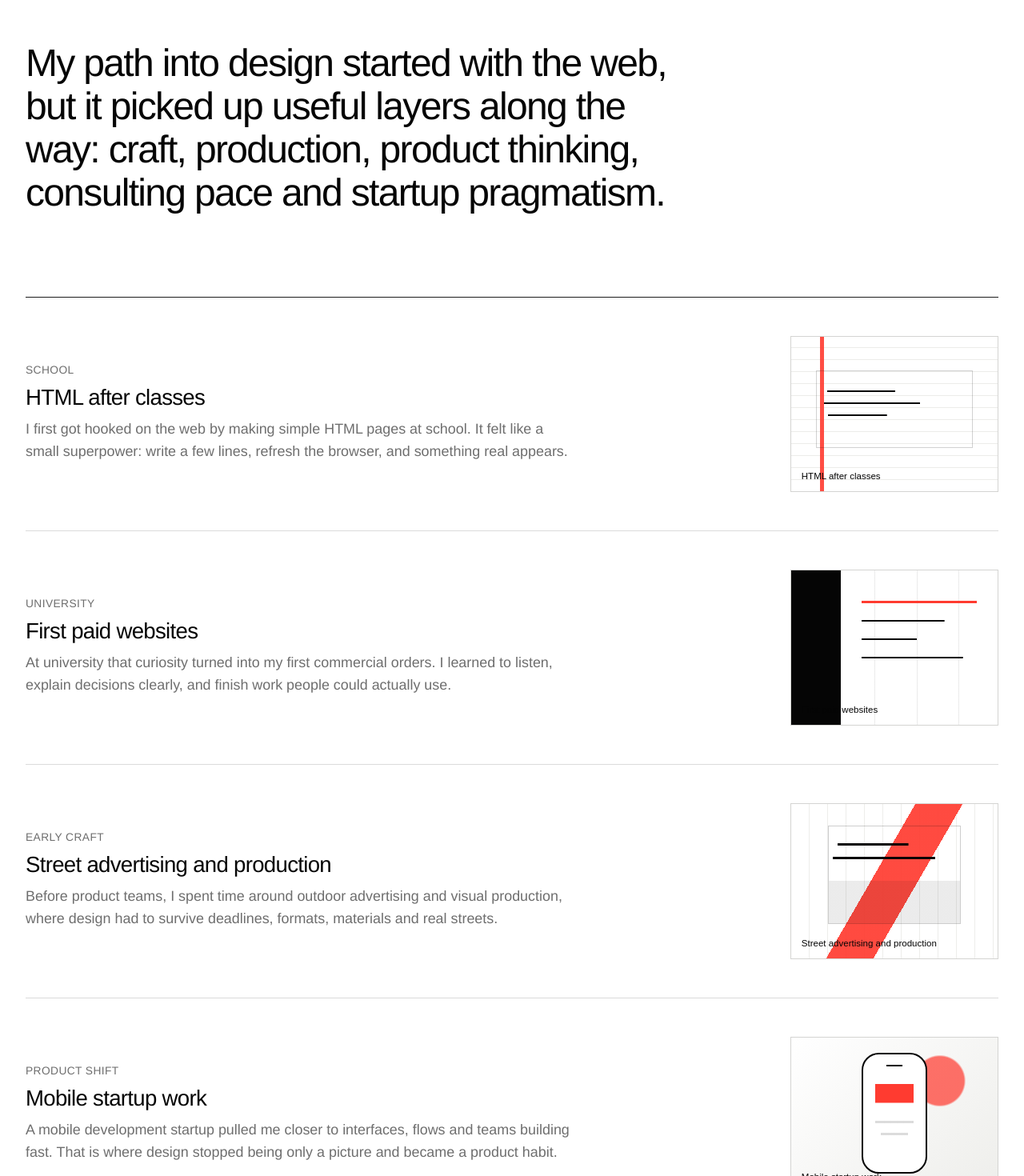
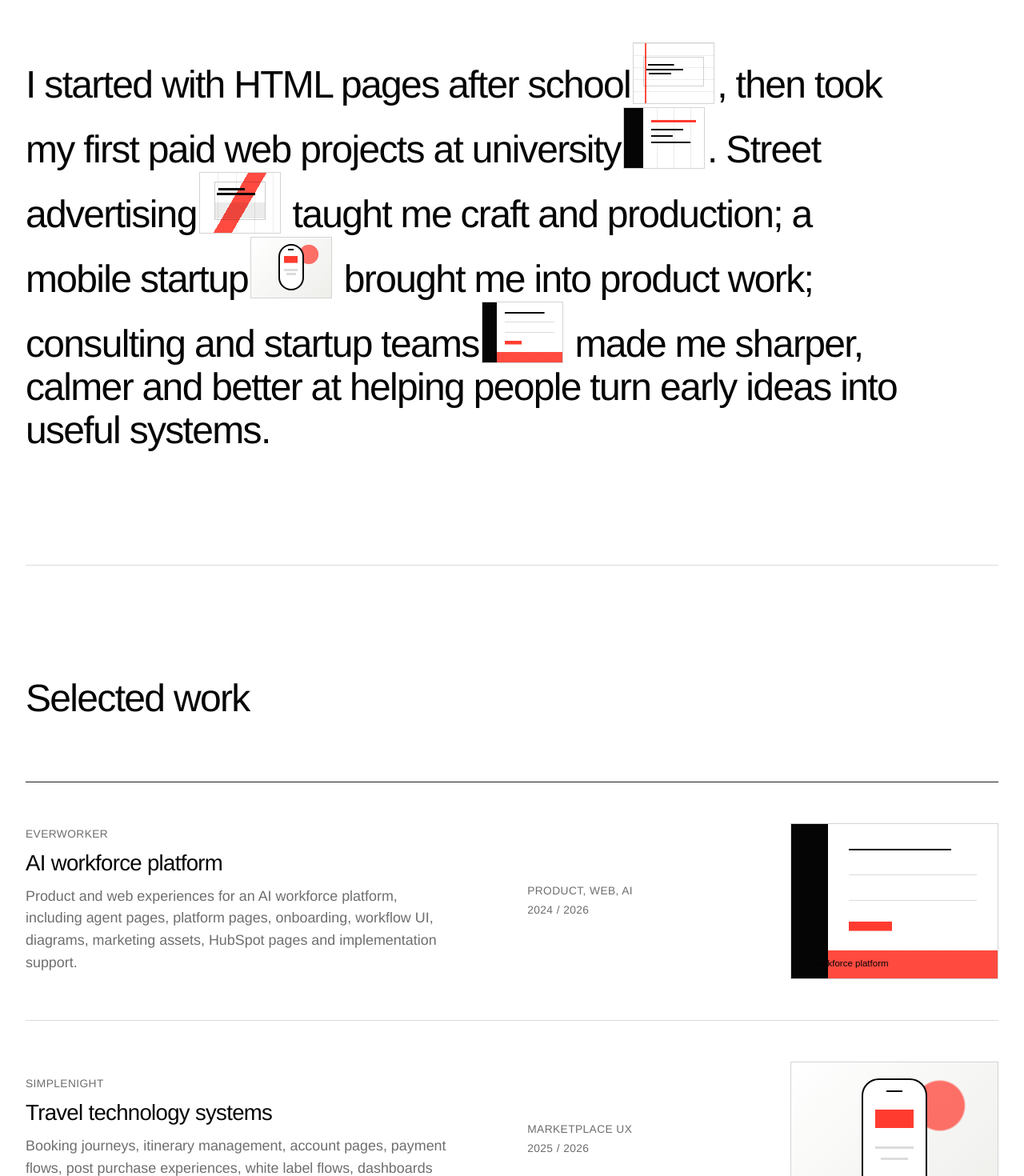
Before and after one commit to miheenko-i/portfolio, a React (Vite) app: page / in a window 1280 px wide. Shown: the part 940-2410 px from the top of the page at 80% size. Built offline with nearby package versions, Linux system fonts and the light colour scheme; a web font is replaced by a local one.

Commit message:
Rework story as inline visual narrative

```diff
--- a/src/main.jsx
+++ b/src/main.jsx
@@ -10,6 +10,7 @@ const selectedWork = [
     company: 'Everworker',
     type: 'Product, web, AI',
     year: '2024 / 2026',
+    visual: 'product',
     text:
       'Product and web experiences for an AI workforce platform, including agent pages, platform pages, onboarding, workflow UI, diagrams, marketing assets, HubSpot pages and implementation support.',
   },
@@ -18,6 +19,7 @@ const selectedWork = [
     company: 'Simplenight',
     type: 'Marketplace UX',
     year: '2025 / 2026',
+    visual: 'mobile',
     text:
       'Booking journeys, itinerary management, account pages, payment flows, post purchase experiences, white label flows, dashboards and partner platforms.',
   },
@@ -26,6 +28,7 @@ const selectedWork = [
     company: 'ISDK',
     type: 'UI / UX, media, web',
     year: '2022 / 2026',
+    visual: 'web',
     text:
       'UI prototypes, dashboards, promo websites, landing pages, pre sales presentations, blog visuals and design systems for internal products and client projects.',
   },
@@ -34,6 +37,7 @@ const selectedWork = [
     company: 'McKinsey & Company',
     type: 'Decks and systems',
     year: '2019 / 2022',
+    visual: 'print',
     text:
       'Executive decks, workshops, print materials, Tableau and Power BI dashboard improvement, complex visual communication and design process coordination.',
   },
@@ -63,44 +67,6 @@ const studioRange = [
   {
     title: 'Dashboards and complex communication',
     type: 'Systems',
-  },
-]
-
-const storySteps = [
-  {
-    period: 'School',
-    title: 'HTML after classes',
-    text:
-      'I first got hooked on the web by making simple HTML pages at school. It felt like a small superpower: write a few lines, refresh the browser, and something real appears.',
-    visual: 'html',
-  },
-  {
-    period: 'University',
-    title: 'First paid websites',
-    text:
-      'At university that curiosity turned into my first commercial orders. I learned to listen, explain decisions clearly, and finish work people could actually use.',
-    visual: 'web',
-  },
-  {
-    period: 'Early craft',
-    title: 'Street advertising and production',
-    text:
-      'Before product teams, I spent time around outdoor advertising and visual production, where design had to survive deadlines, formats, materials and real streets.',
-    visual: 'print',
-  },
-  {
-    period: 'Product shift',
-    title: 'Mobile startup work',
-    text:
-      'A mobile development startup pulled me closer to interfaces, flows and teams building fast. That is where design stopped being only a picture and became a product habit.',
-    visual: 'mobile',
-  },
-  {
-    period: 'Global teams',
-    title: 'Consulting and startup products',
-    text:
-      'International consulting sharpened my communication, and later startup work let me help founders shape products from rough ideas into usable systems. I try to bring calm energy, curiosity and good working relationships into every team.',
-    visual: 'product',
   },
 ]
 
@@ -247,28 +213,19 @@ function App() {
       </header>
 
       <section className="statement reveal">
-        <div className="storyIntro">
-          <p>
-            My path into design started with the web, but it picked up useful layers along the way:
-            craft, production, product thinking, consulting pace and startup pragmatism.
-          </p>
-        </div>
-
-        <div className="storyTimeline">
-          {storySteps.map((step, index) => (
-            <article className="storyStep reveal" key={step.title} style={{ '--i': index }}>
-              <div className="storyCopy">
-                <span>{step.period}</span>
-                <h3>{step.title}</h3>
-                <p>{step.text}</p>
-              </div>
-
-              <button className={`storyPreview preview-${step.visual}`} type="button">
-                <span>{step.title}</span>
-              </button>
-            </article>
-          ))}
-        </div>
+        <p className="storyText">
+          I started with HTML pages after school
+          <button className="inlinePreview preview-html" type="button" aria-label="HTML after classes preview" />, then
+          took my first paid web projects at university
+          <button className="inlinePreview preview-web" type="button" aria-label="First websites preview" />. Street
+          advertising
+          <button className="inlinePreview preview-print" type="button" aria-label="Street advertising preview" /> taught
+          me craft and production; a mobile startup
+          <button className="inlinePreview preview-mobile" type="button" aria-label="Mobile startup preview" /> brought
+          me into product work; consulting and startup teams
+          <button className="inlinePreview preview-product" type="button" aria-label="Startup product preview" /> made
+          me sharper, calmer and better at helping people turn early ideas into useful systems.
+        </p>
       </section>
 
       <section className="section workSection" id="work">
@@ -280,14 +237,17 @@ function App() {
           {selectedWork.map((item, index) => (
             <article className="workRow reveal" key={item.title} style={{ '--i': index }}>
               <div className="workInfo">
+                <span>{item.company}</span>
                 <h3>{item.title}</h3>
                 <p>{item.text}</p>
               </div>
               <div className="workMeta">
-                <span>{item.company}</span>
                 <span>{item.type}</span>
                 <span>{item.year}</span>
               </div>
+              <button className={`workPreview preview-${item.visual}`} type="button">
+                <span>{item.title}</span>
+              </button>
             </article>
           ))}
         </div>
--- a/src/style.css
+++ b/src/style.css
@@ -242,87 +242,65 @@ h1 {
   border-top: 1px solid var(--line);
 }
 
-.storyIntro p {
+.storyText {
   max-width: 1100px;
   font-size: var(--s3);
   line-height: 1.12;
   letter-spacing: -0.035em;
   font-weight: 400;
-  text-wrap: balance;
+  text-wrap: pretty;
 }
 
-.storyTimeline {
-  margin-top: clamp(4rem, 8vw, 7rem);
-  border-top: 1px solid var(--line-strong);
-}
-
-.storyStep {
+.inlinePreview,
+.workPreview {
   position: relative;
-  display: grid;
-  grid-template-columns: repeat(12, minmax(0, 1fr));
-  column-gap: clamp(1.5rem, 3vw, 3rem);
-  align-items: center;
-  min-height: clamp(170px, 18vw, 240px);
-  padding-block: clamp(1.75rem, 4vw, 3rem);
-  border-bottom: 1px solid var(--line);
-}
-
-.storyCopy {
-  grid-column: 1 / span 7;
-  display: grid;
-  gap: 0.65rem;
-}
-
-.storyCopy span {
-  color: var(--muted);
-  font-size: var(--s-1);
-  letter-spacing: 0.03em;
-  line-height: 1.2;
-  text-transform: uppercase;
-}
-
-.storyCopy h3 {
-  font-size: var(--s2);
-  line-height: 1.12;
-  letter-spacing: -0.025em;
-  font-weight: 400;
-}
-
-.storyCopy p {
-  max-width: 700px;
-  color: var(--muted);
-  font-size: var(--s0);
-  line-height: 1.55;
-}
-
-.storyPreview {
-  grid-column: 9 / -1;
-  justify-self: end;
-  position: relative;
-  width: min(100%, 260px);
   aspect-ratio: 4 / 3;
   overflow: hidden;
   border: 1px solid var(--line);
   border-radius: 0;
   background: var(--paper);
   cursor: zoom-in;
-  transform-origin: 82% 50%;
   transition:
     transform 360ms cubic-bezier(0.22, 1, 0.36, 1),
     box-shadow 360ms cubic-bezier(0.22, 1, 0.36, 1),
     border-color 180ms ease;
 }
 
-.storyPreview:hover,
-.storyPreview:focus-visible {
+.inlinePreview {
+  width: clamp(3.6rem, 8vw, 6.6rem);
+  margin: 0 0.22em;
+  vertical-align: -0.42em;
+  transform-origin: 50% 70%;
+}
+
+.workPreview {
+  grid-column: 10 / -1;
+  justify-self: end;
+  width: min(100%, 260px);
+  transform-origin: 82% 50%;
+}
+
+.inlinePreview:hover,
+.inlinePreview:focus-visible,
+.workPreview:hover,
+.workPreview:focus-visible {
   z-index: 4;
   border-color: var(--line-strong);
   box-shadow: 0 1.2rem 4rem rgba(5, 5, 5, 0.14);
   outline: 0;
+}
+
+.inlinePreview:hover,
+.inlinePreview:focus-visible {
+  transform: scale(2.85);
+}
+
+.workPreview:hover,
+.workPreview:focus-visible {
   transform: scale(1.72);
 }
 
-.storyPreview span {
+.workPreview span {
   position: absolute;
   left: 0.8rem;
   bottom: 0.75rem;
@@ -334,8 +312,10 @@ h1 {
   text-align: left;
 }
 
-.storyPreview::before,
-.storyPreview::after {
+.inlinePreview::before,
+.inlinePreview::after,
+.workPreview::before,
+.workPreview::after {
   content: '';
   position: absolute;
   inset: 0;
@@ -498,6 +478,7 @@ h1 {
   display: grid;
   grid-template-columns: repeat(12, minmax(0, 1fr));
   column-gap: clamp(1.5rem, 3vw, 3rem);
+  align-items: center;
   padding-block: clamp(2rem, 4vw, 3.25rem);
   border-bottom: 1px solid var(--line);
   transition: background-color 220ms ease, padding-inline 220ms ease;
@@ -508,22 +489,36 @@ h1 {
 }
 
 .workInfo {
-  grid-column: 1 / span 7;
+  grid-column: 1 / span 6;
   padding-right: clamp(1rem, 4vw, 4rem);
 }
 
 .workMeta {
-  grid-column: 9 / -1;
+  grid-column: 7 / span 2;
   display: grid;
   align-content: start;
-  justify-items: end;
+  justify-items: start;
   gap: 0.45rem;
-  text-align: right;
+  text-align: left;
+}
+
+.workInfo > span,
+.workRow h3,
+.resumeItem h3 {
+  margin-bottom: 0.75rem;
+}
+
+.workInfo > span {
+  display: block;
+  color: var(--muted);
+  font-size: var(--s-1);
+  letter-spacing: 0.03em;
+  line-height: 1.22;
+  text-transform: uppercase;
 }
 
 .workRow h3,
 .resumeItem h3 {
-  margin-bottom: 0.75rem;
   font-size: var(--s2);
   line-height: 1.12;
   letter-spacing: -0.025em;
@@ -786,8 +781,7 @@ h1 {
   .heroAside,
   .sectionHead h2,
   .viewToggle,
-  .storyCopy,
-  .storyPreview,
+  .workPreview,
   .workInfo,
   .workMeta,
   .studioItem,
@@ -812,20 +806,25 @@ h1 {
     border-left: 0;
   }
 
-  .storyStep {
-    grid-template-columns: 1fr;
-    gap: 1.5rem;
-  }
-
-  .storyPreview {
+  .workPreview {
     justify-self: start;
     width: min(74vw, 260px);
     transform-origin: 0 50%;
   }
 
-  .storyPreview:hover,
-  .storyPreview:focus-visible {
+  .workPreview:hover,
+  .workPreview:focus-visible {
     transform: scale(1.22);
+  }
+
+  .inlinePreview {
+    width: clamp(3rem, 18vw, 4.8rem);
+    transform-origin: 0 60%;
+  }
+
+  .inlinePreview:hover,
+  .inlinePreview:focus-visible {
+    transform: scale(1.8);
   }
 
   .portrait {
```
